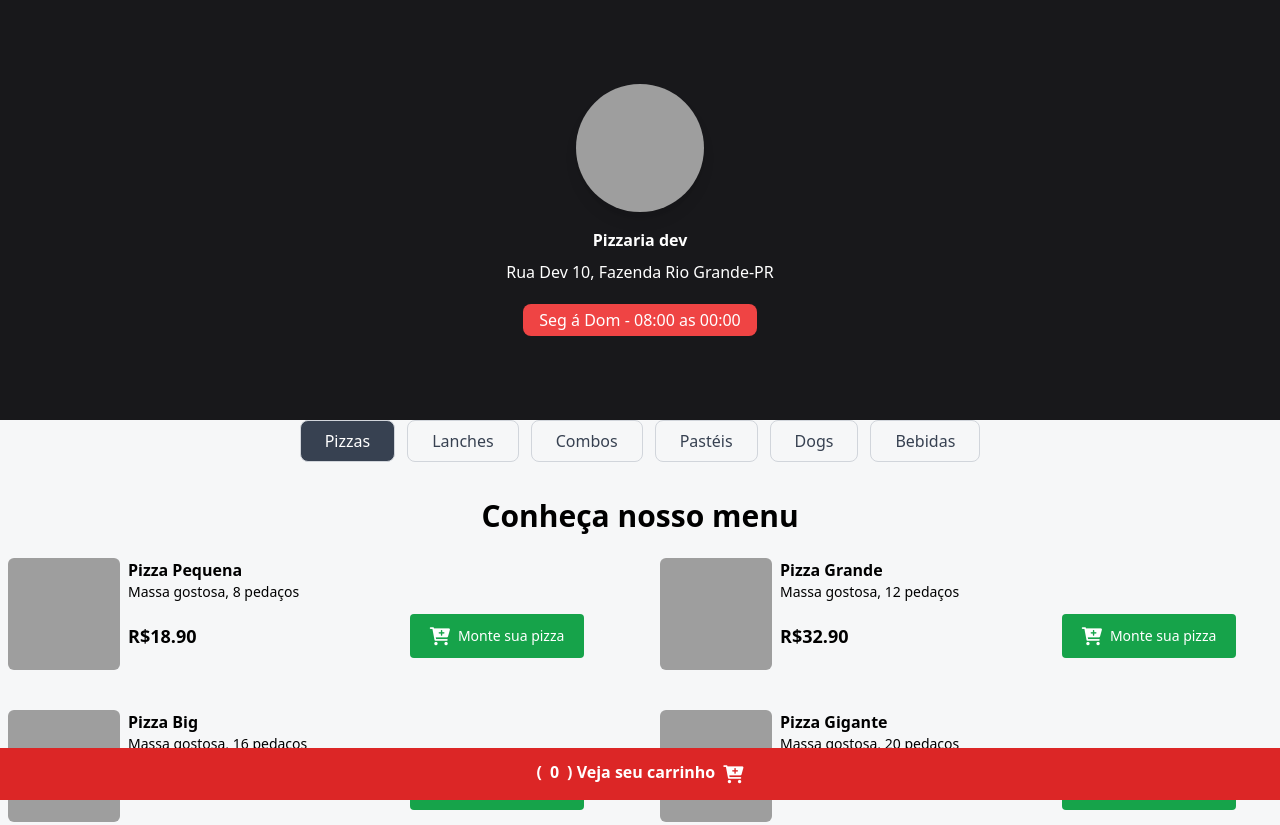
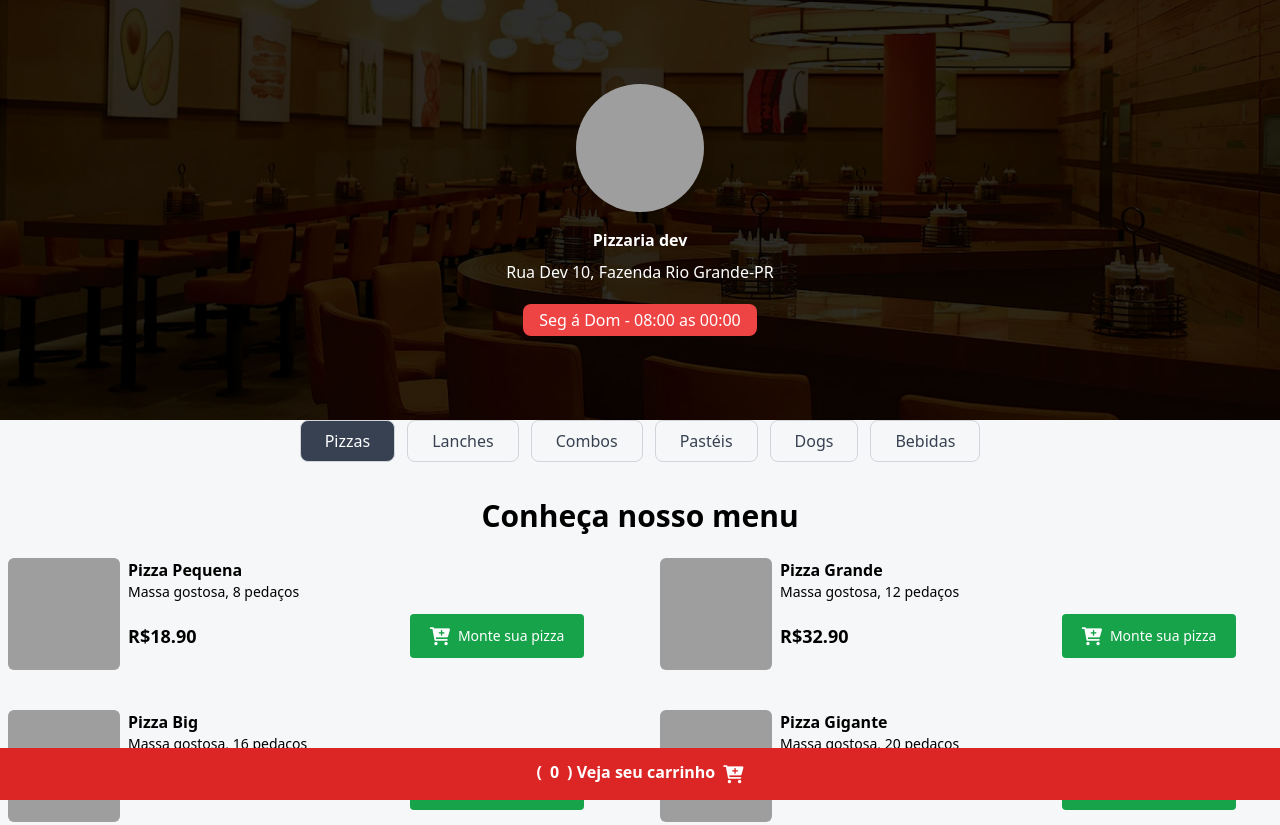
Before and after one commit to thialer/Sistema-Restaurante-Demo, a website: page index.html in a window 1280 px wide. Shown: the top 825 px of the page. Drawn offline with Linux system fonts and the light colour scheme; the site is published under a folder, as on GitHub Pages, so addresses that start at the root find nothing.

Commit message:
Corrigindo background direto no HTML

```diff
--- a/index.html
+++ b/index.html
@@ -18,7 +18,10 @@
 
   <body>
     <!-- Header -->
-    <header class="w-full h-[420px] bg-zinc-900 bg-home bg-cover bg-center">
+<header
+  class="w-full h-[420px] bg-zinc-900 bg-cover bg-center"
+  style="background-image: url('./assets/bg.png');"
+>
       <div class="w-full h-full flex flex-col justify-center items-center">
         <img
             src="./assets/Gemini_Generated_Image_qrz7lcqrz7lcqrz7.png"
--- a/tailwind.config.js
+++ b/tailwind.config.js
@@ -3,9 +3,7 @@ module.exports = {
   content: ["./*.html", "./script.js"],
   theme: {
     extend: {
-      backgroundImage: {
-        home: "url('/Sistema-Restaurante-Demo/assets/bg.png')",
-      },
+
     },
   },
   plugins: [],
```
Also changed, not shown: styles/output.css.
